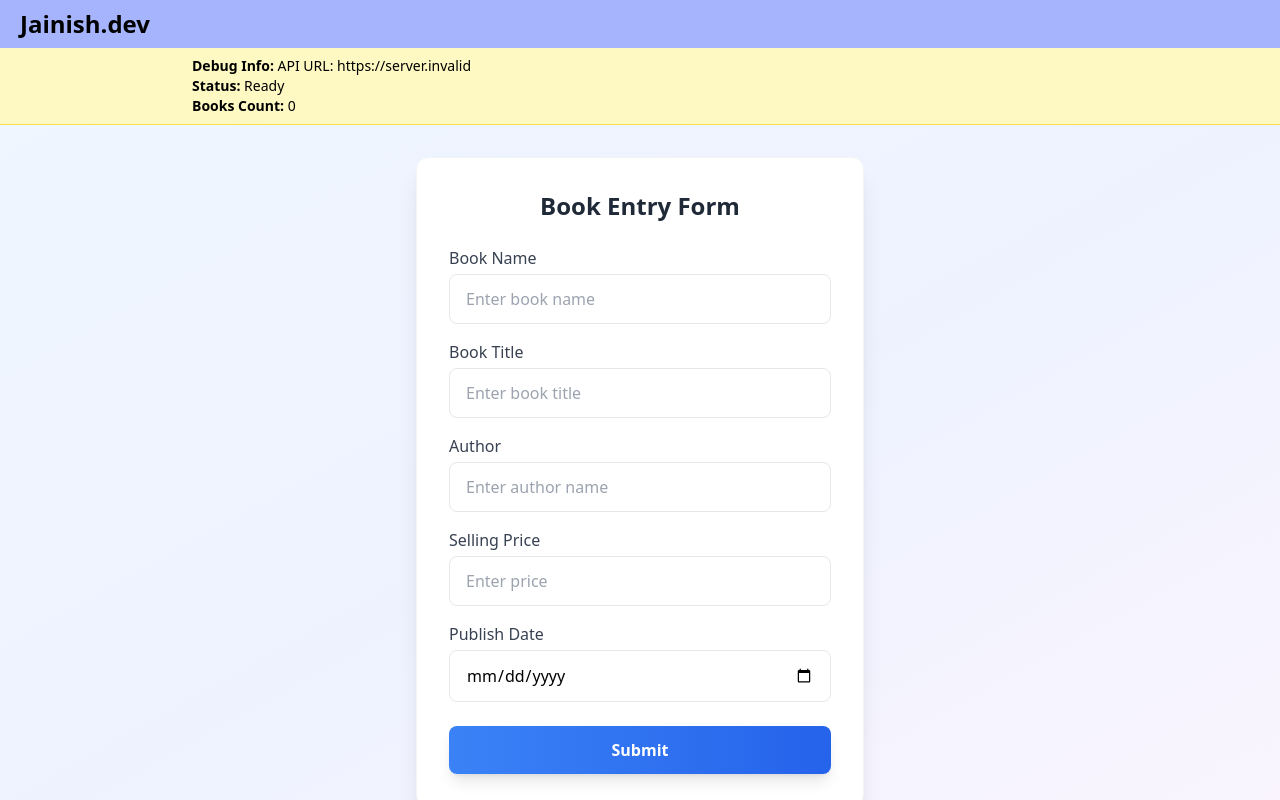
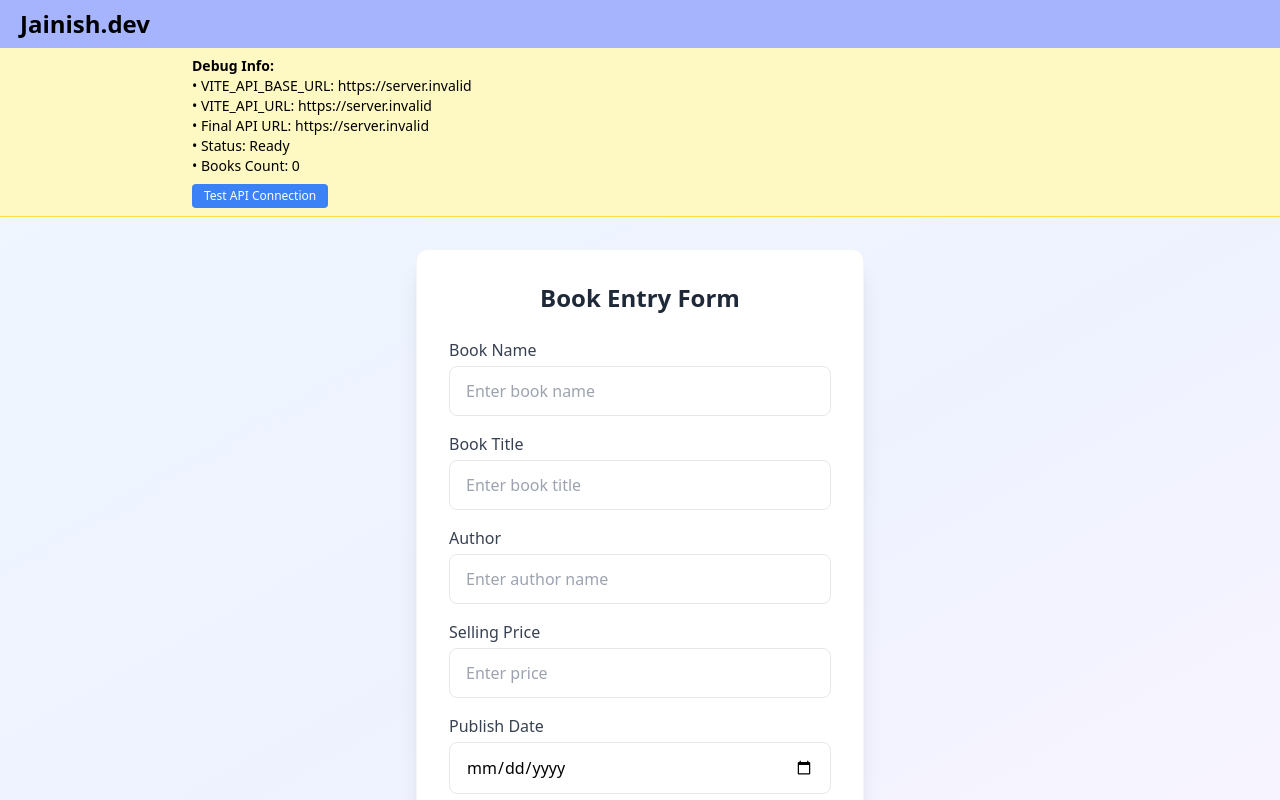
Before and after one commit to 00JAINISH00/Book_Store_CRUD, a React (Vite) app in the folder client/: page / in a window 1280 px wide. Shown: the top 800 px of the page. Built offline with nearby package versions, Linux system fonts and the light colour scheme; no server answers.

Commit message:
.env add on frontend

```diff
--- a/client/src/component/Home.jsx
+++ b/client/src/component/Home.jsx
@@ -5,7 +5,7 @@ import { columns } from '../utils/BooksHelper';
 import { useEffect } from 'react';
 
 // API URL configuration with fallback
-const API_BASE_URL = import.meta.env.VITE_API_BASE_URL || 'https://your-render-backend-url.onrender.com';
+const API_BASE_URL = import.meta.env.VITE_API_BASE_URL || import.meta.env.VITE_API_URL || 'https://book-store-crud-9apg.onrender.com';
 
 const Home = () => {
 
@@ -107,7 +107,11 @@ const Home = () => {
   }
 
   useEffect(() => {
-    console.log('API Base URL:', API_BASE_URL);
+    console.log('=== DEBUG INFO ===');
+    console.log('VITE_API_BASE_URL:', import.meta.env.VITE_API_BASE_URL);
+    console.log('VITE_API_URL:', import.meta.env.VITE_API_URL);
+    console.log('Final API Base URL:', API_BASE_URL);
+    console.log('==================');
     featchBooks();
   }, []);
 
@@ -154,9 +158,18 @@ const Home = () => {
     {/* Debug Info - Remove this in production */}
     <div className="w-full px-5 py-2 bg-yellow-100 border-b border-yellow-300">
       <div className="max-w-4xl mx-auto text-sm">
-        <p><strong>Debug Info:</strong> API URL: {API_BASE_URL}</p>
-        <p><strong>Status:</strong> {loading ? 'Loading...' : 'Ready'}</p>
-        <p><strong>Books Count:</strong> {books.length}</p>
+        <p><strong>Debug Info:</strong></p>
+        <p>• VITE_API_BASE_URL: {import.meta.env.VITE_API_BASE_URL || 'Not set'}</p>
+        <p>• VITE_API_URL: {import.meta.env.VITE_API_URL || 'Not set'}</p>
+        <p>• Final API URL: {API_BASE_URL}</p>
+        <p>• Status: {loading ? 'Loading...' : 'Ready'}</p>
+        <p>• Books Count: {books.length}</p>
+        <button
+          onClick={featchBooks}
+          className="mt-2 px-3 py-1 bg-blue-500 text-white rounded text-xs hover:bg-blue-600"
+        >
+          Test API Connection
+        </button>
       </div>
     </div>
 
```
